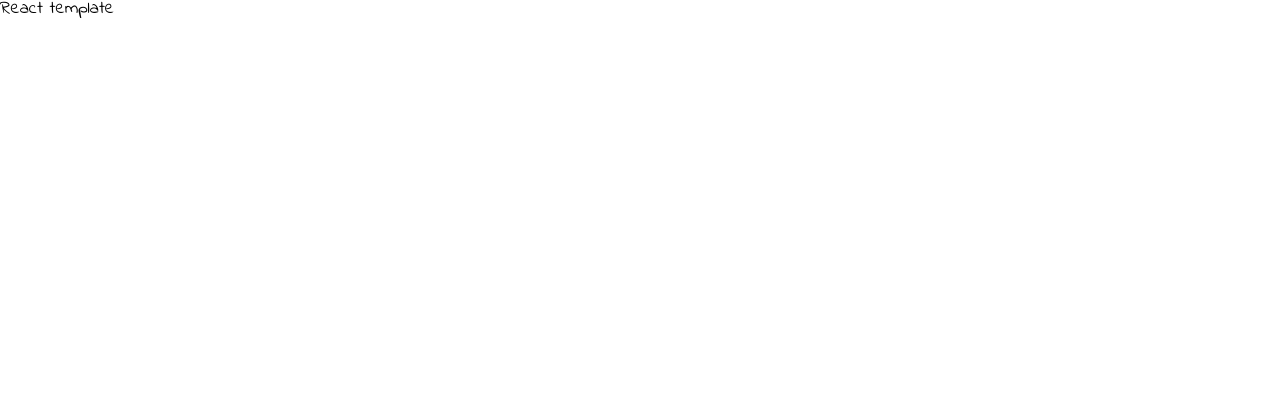
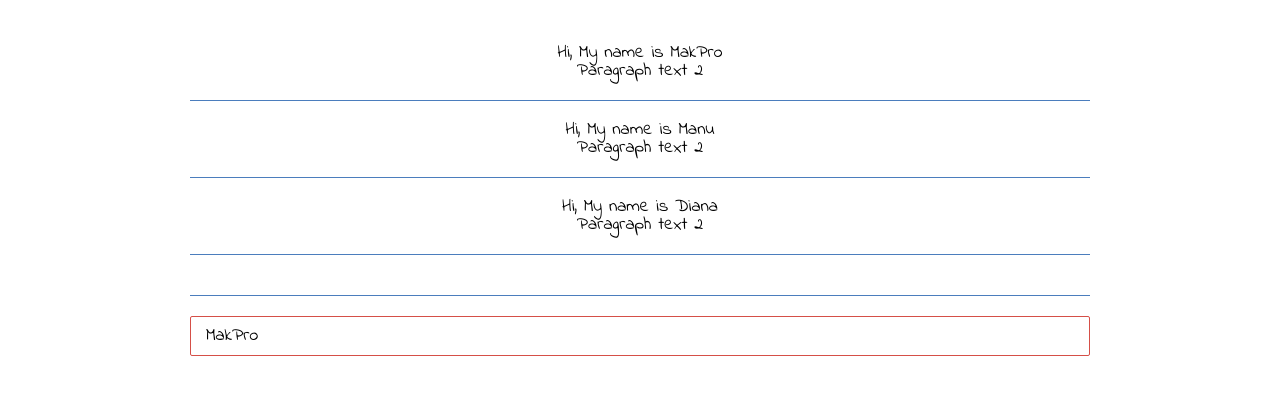
Before and after one commit to Mak-Pro/react-practice, a React (Create React App) app: page / in a window 1280 px wide. Shown: the top 394 px of the page. Built offline with nearby package versions, Linux system fonts and the light colour scheme.

Commit message:
Exercise-1-The-Base-Syntax

```diff
--- a/src/App.js
+++ b/src/App.js
@@ -1,5 +1,8 @@
-import React, { Component } from 'react';
+import React, { Component, Fragment } from 'react';
 
+
+import UserOutput from './components/UserOutput/UserOutput.js';
+import UserInput from './components/UserInput/UserInput.js';
 
 
 
@@ -10,10 +13,33 @@ class App extends Component {
 		super(props);
 	}
 
+	state ={
+		username: 'MakPro'
+	}
+
+
+	changeNameHandler = (e) => {
+		this.setState({
+			username: e.target.value
+		});
+	}
+
 	render() {
 
 		return (
-			<h1>React template</h1>
+			<div className="content__container">
+				<UserOutput username={this.state.username}/>
+				<hr/>
+				<UserOutput username="Manu"/>
+				<hr/>
+				<UserOutput username="Diana"/>
+				<hr/>
+				<hr/>
+				<UserInput
+					changename={this.changeNameHandler}
+					username={this.state.username}
+				/>
+			</div>
 	  );
 	}
 
--- /dev/null
+++ b/src/components/UserInput/UserInput.js
@@ -0,0 +1,17 @@
+import React from 'react';
+
+const UserInput = (props) => {
+
+	const { changename, username } = props;
+
+	const styles = {
+		marginBottom: '0',
+		borderColor: 'rgb(213, 79, 72)',
+	}
+
+	return (
+		<input type="text" onChange={changename} value={username} style={styles}/>
+	);
+}
+
+export default UserInput;
--- /dev/null
+++ b/src/components/UserOutput/UserOutput.js
@@ -0,0 +1,15 @@
+import React, { Fragment } from 'react';
+
+const UserOutput = (props) => {
+
+	const { username } = props;
+
+	return (
+		<Fragment>
+			<p>Hi, My name is {username}</p>
+			<p>Paragraph text 2</p>
+		</Fragment>
+	);
+}
+
+export default UserOutput;
--- a/src/index.js
+++ b/src/index.js
@@ -1,6 +1,6 @@
 import React from 'react';
 import ReactDOM from 'react-dom';
-import './index.css';
+import './index.scss';
 import App from './App';
 import * as serviceWorker from './serviceWorker';
 
--- a/src/index.css
+++ b/src/index.scss
@@ -245,9 +245,6 @@ samp {
   font-size: 1em;
 }
 
-
-
-
 html {
 	font-size: 62.5%;
 }
@@ -280,7 +277,7 @@ form {
   margin: 0 auto;
 }
 
-form input {
+input {
   height: 4rem;
   line-height: 1.3;
   width: 100%;
@@ -298,7 +295,7 @@ form input:focus {
   border-color: #878787;
 }
 
-form textarea {
+textarea {
   border: 1px solid #c0c0c0;
   padding: 1rem 1.5rem;
   border-radius: 0.2rem;
@@ -308,12 +305,12 @@ form textarea {
   transition: all 0.3s ease 0s;
 }
 
-form textarea:focus {
+textarea:focus {
   background: #f2f2f2;
   border-color: #878787;
 }
 
-form [type="submit"],
+[type="submit"],
 button {
   border: 1px solid #000;
   padding: 0 1.5rem;
@@ -328,23 +325,54 @@ button {
   transition: all 0.3s ease 0s;
 }
 
-form [type="submit"]:hover,
+[type="submit"]:hover,
 button:hover {
   color: #fff;
   background: #000;
 }
 
 
-form [type="submit"]:disabled {
+[type="submit"]:disabled {
   cursor: not-allowed;
   color: #ccc;
   border-color: #ccc;
 }
 
-form [type="submit"]:disabled:hover {
+[type="submit"]:disabled:hover {
   background: transparent;
 }
 
 .submit__wrapper {
   text-align: center;
 }
+
+hr {
+  border: 0 none;
+  height: 1px;
+  background: #4B7DBD;
+  margin: 2rem 0;
+}
+
+
+.content__container {
+  display: -webkit-flex;
+  display: -moz-flex;
+  display: -ms-flex;
+  display: -o-flex;
+  display: flex;
+  -ms-align-items: center;
+  align-items: center;
+  justify-content: center;
+  -webkit-flex-direction: column;
+  -moz-flex-direction: column;
+  -ms-flex-direction: column;
+  -o-flex-direction: column;
+  flex-direction: column;
+  min-height: 50vh;
+  max-width: 90rem;
+  margin: 0 auto;
+
+  hr {
+    width: 100%;
+  }
+}
```
Also changed, not shown: EXERCISE-1.txt (added).
